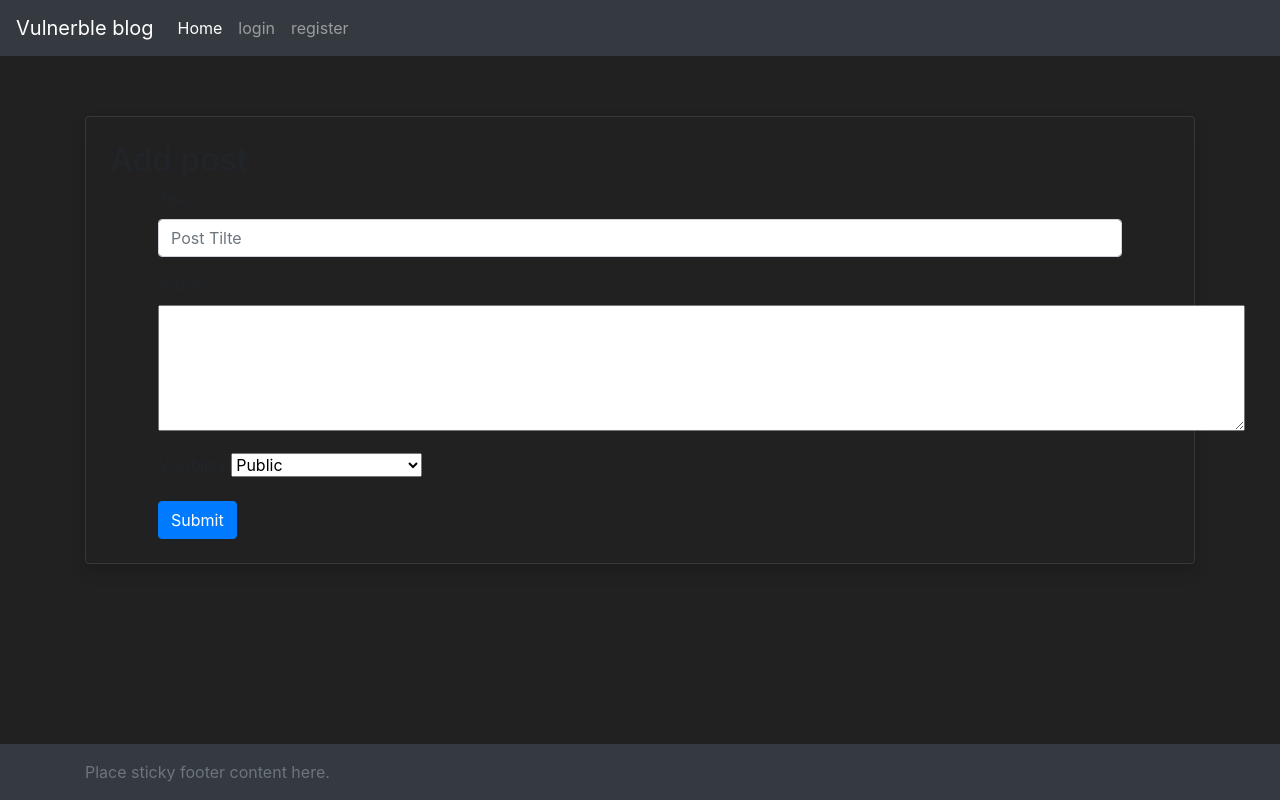
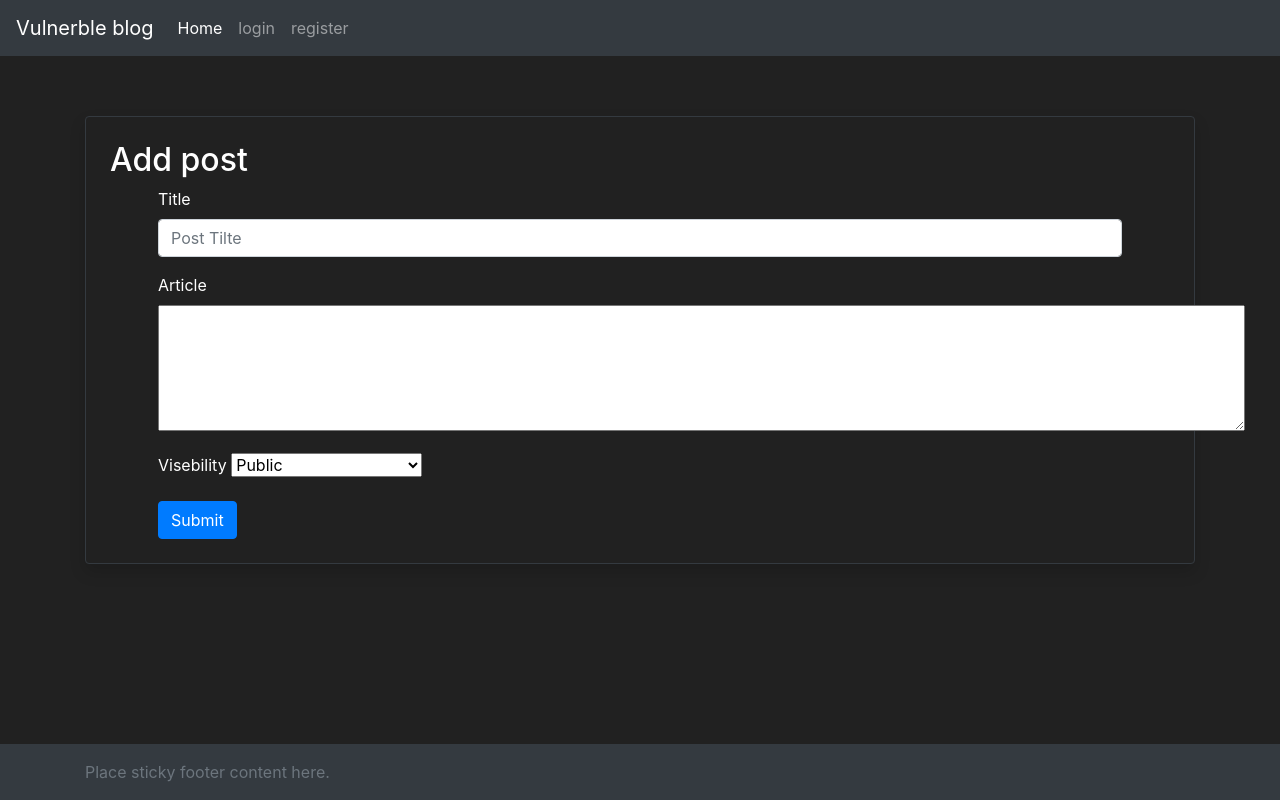
Before and after one commit to xaner4/vulnerable-flask-web-app, a Flask app: page /post/add in a window 1280 px wide. Run offline with Flask 2, Linux system fonts and the light colour scheme; the visitor is signed in with stand-in values (Sample User, id 1); some libraries are stand-ins or nearby versions.

```diff
--- a/app/static/css/style.css
+++ b/app/static/css/style.css
@@ -1,4 +1,9 @@
+html {
+    color: white;
+}
+
 body {
+    color: white;
     background-color: #212121;
 }
 
@@ -7,7 +12,6 @@ main > .container {
 }
 
 .post {
-    color: #ffffff;
     background-color: #323232;
 }
 
```
